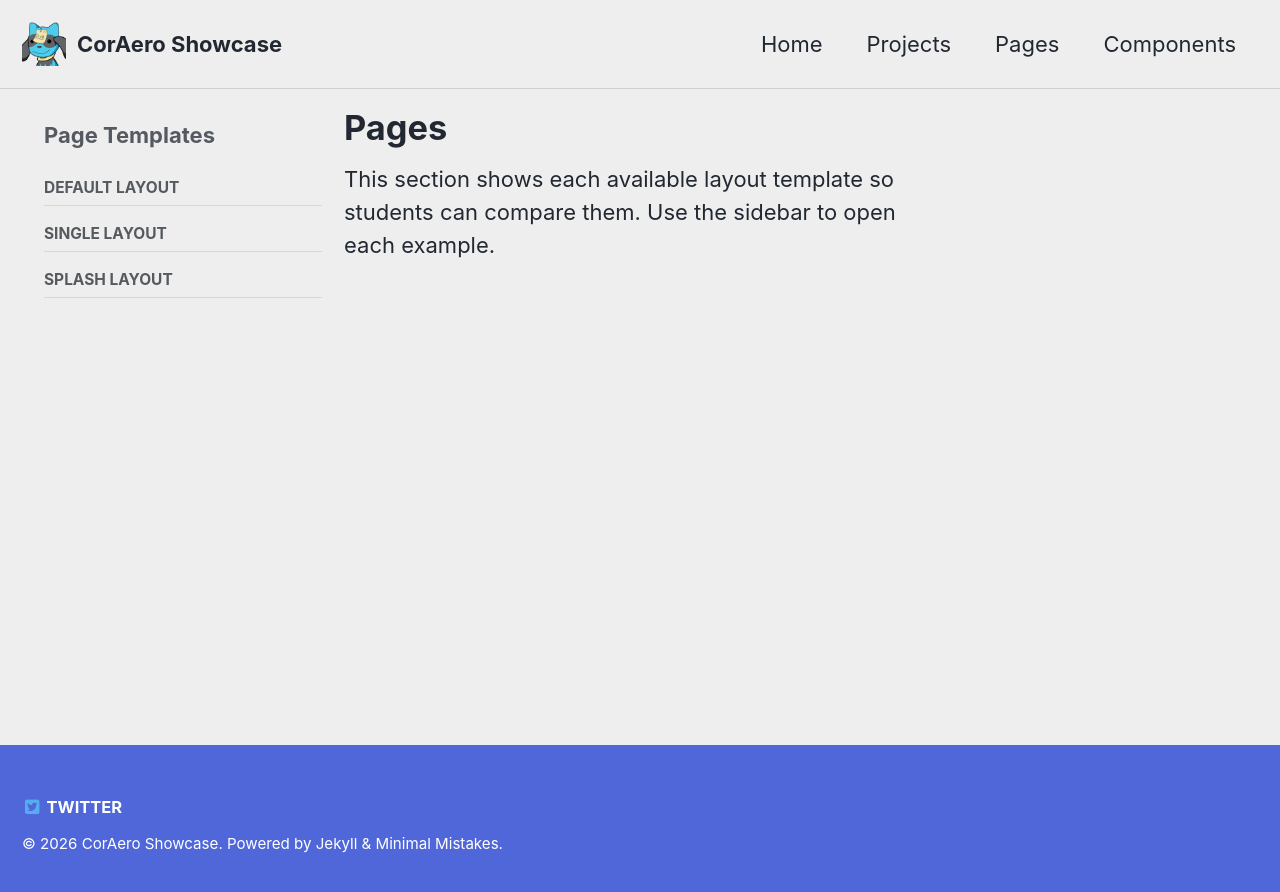
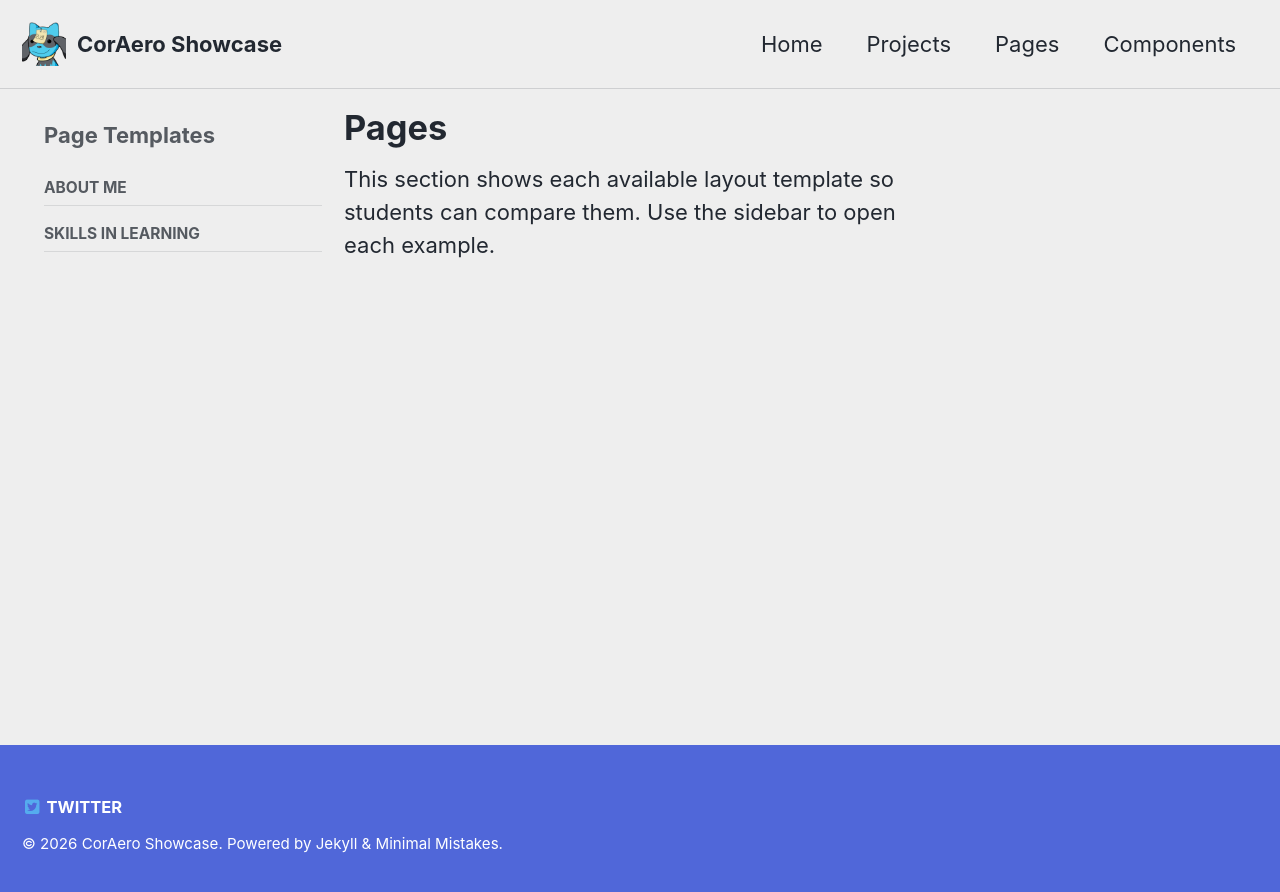
Before and after one commit to MUI-Corey/MUI-Corey.github.io, a Jekyll site: the page built from _pages/pages.md, in a window 1280 px wide. Shown: the top 892 px of the page. Built offline with Jekyll 4.4.1, drawn with Linux system fonts in a browser that asks for light colours; part of the change alters nothing that is shown.

Commit message:
Update navigation structure with new projects and pages

```diff
--- a/_data/navigation.yml
+++ b/_data/navigation.yml
@@ -5,35 +5,39 @@ main:
   - title: "Projects"
     url: /projects/
     children:
-      - title: "Game Jam"
-        url: /projects/game-jam/
-      - title: "Capstone"
-        url: /projects/capstone/
+      - title: "2D Game"
+        url: /projects/2d-game/
+      - title: "3D Game"
+        url: /projects/3d-game/
+      - title: "Art Assets"
+        url: /projects/art-assets/
+      - title: "Fandub"
+        url: /projects/fandub/
   - title: "Pages"
     url: /pages/
     children:
-      - title: "Default Layout"
-        url: /pages/default/
-      - title: "Single Layout"
-        url: /pages/single/
-      - title: "Splash Layout"
-        url: /pages/splash/
+      - title: "About Me"
+        url: /pages/about-me/
+      - title: "Skills in Learning"
+        url: /pages/skills-in-learning/
   - title: "Components"
     url: /components/
 
 
 # Sidebar menu for the Projects page
 projects:
-  - title: "Game Jam"
-    url: /projects/game-jam/
-  - title: "Capstone"
-    url: /projects/capstone/
+  - title: "2D Game"
+    url: /projects/2d-game/
+  - title: "3D-Game"
+    url: /projects/3dgame/
+  - title: "Art Assets"
+    url: /projects/art-assets/
+  - title: "Fandub"
+    url: /projects/fandub/
 
 # Sidebar menu for the Pages page
 pages:
-  - title: "Default Layout"
-    url: /pages/default/
-  - title: "Single Layout"
-    url: /pages/single/
-  - title: "Splash Layout"
-    url: /pages/splash/
+  - title: "About Me"
+    url: /pages/about-me/
+  - title: "Skills in Learning"
+    url: /pages/skills-in-learning/
```
